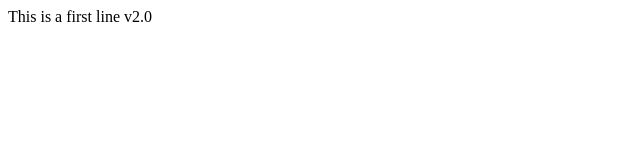
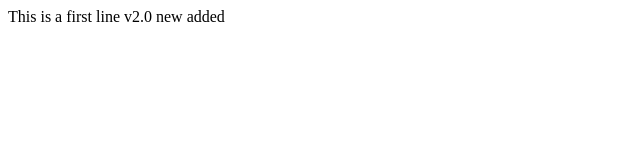
Before and after one commit to pallab96/Git-Learn, a plain HTML site: page index.html in a window 1280 px wide. Shown: the full height of the page, 0-640 px from the left. Drawn offline with Linux system fonts and the light colour scheme.

Commit message:
Update index.html

```diff
--- a/index.html
+++ b/index.html
@@ -7,7 +7,7 @@
 </head>
 <body>
     <div>
-        This is a first line v2.0
+        This is a first line v2.0 new added
     </div>
 </body>
 </html>
```
